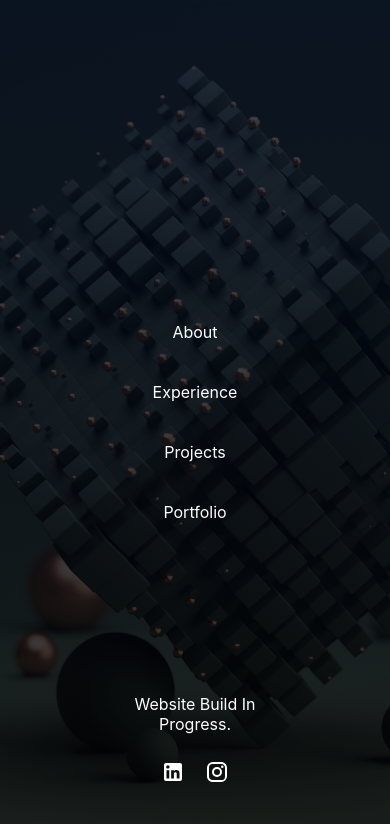
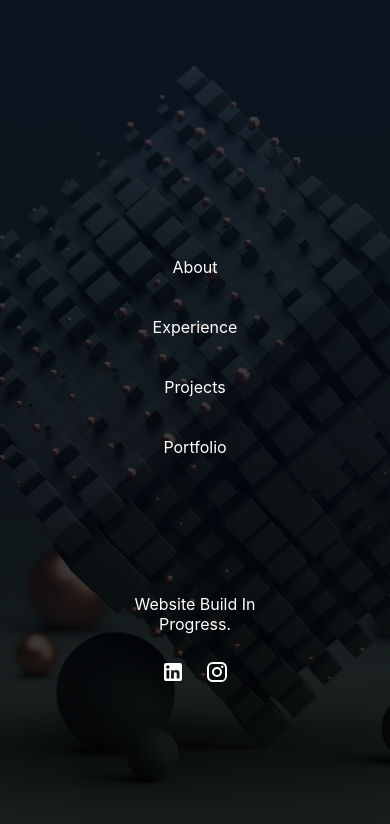
Before and after one commit to dfoshidero/dfo-website, a React (Create React App) app: page / in a window 390 px wide. Shown: the top 824 px of the page. Built offline with nearby package versions, Linux system fonts and the light colour scheme; the HTML template or start-up script is replaced by a standard one.

Commit message:
General updates

```diff
--- a/src/App.scss
+++ b/src/App.scss
@@ -42,3 +42,14 @@ html::before {
   bottom: 50px;
   width: 100%;
 }
+
+@media (max-width: 768px) {
+
+  .footer {
+    bottom: 150px;
+  }
+
+  .main {
+  margin-bottom: 150px;
+  }
+}
--- a/src/components/navbar/Navbar.scss
+++ b/src/components/navbar/Navbar.scss
@@ -53,6 +53,7 @@
     .navbar {
         flex-direction: column; /* Stack items vertically */
         padding: 20px 10px;
+        border-radius: 20px;
     }
 
     .navitem {
@@ -64,15 +65,10 @@
     }
 
     .navitem::before {
-        content: '';
-        position: absolute;
-        bottom: 0;
-        left: 20%;
-        width: 60%;
-        height: 0;
-        border-bottom: 2px solid transparent;
-        transition: height 0.3s, border-color 0.3s; //transition to highlight hovered page with underline. --> .navitem:hover::before
-        pointer-events: none;
+        left: 17.5%;
+        width: 65%;
+        border-bottom: 1px solid transparent;
+        border-radius: 4px;
     }
 
     .html:hover {
```
